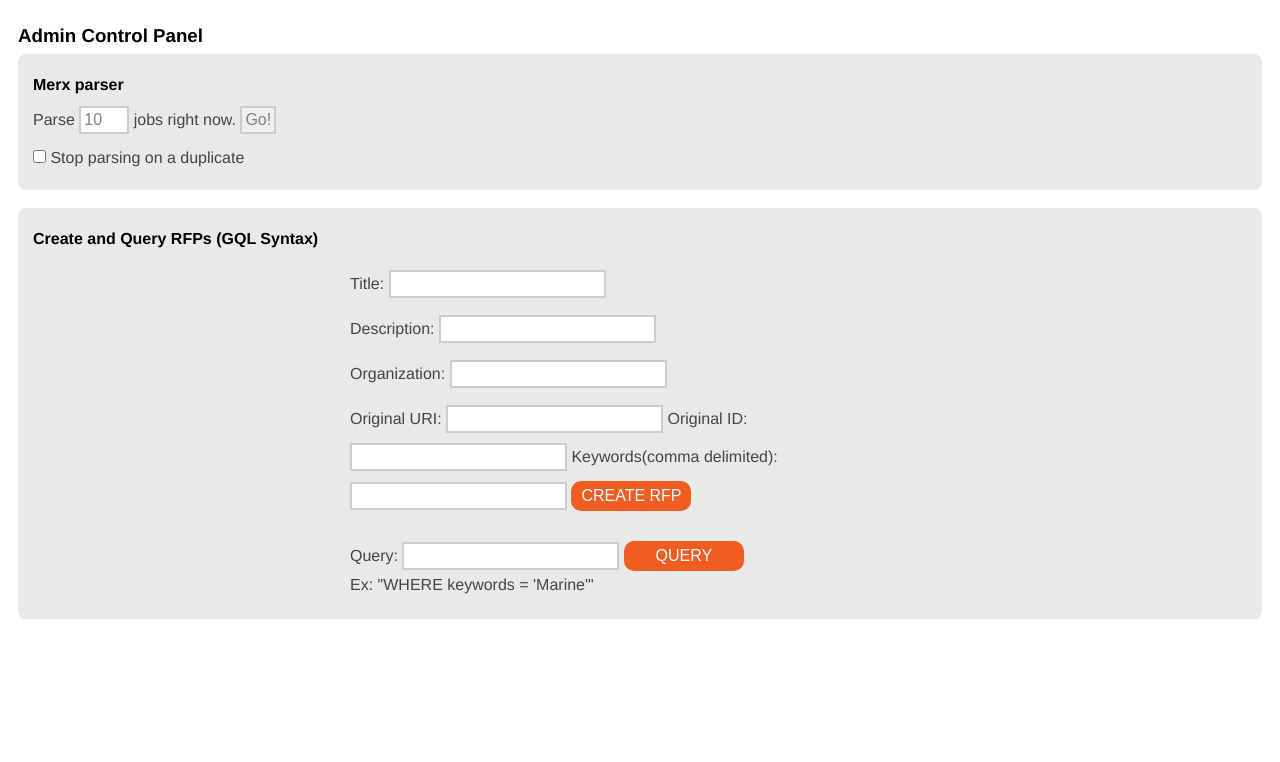
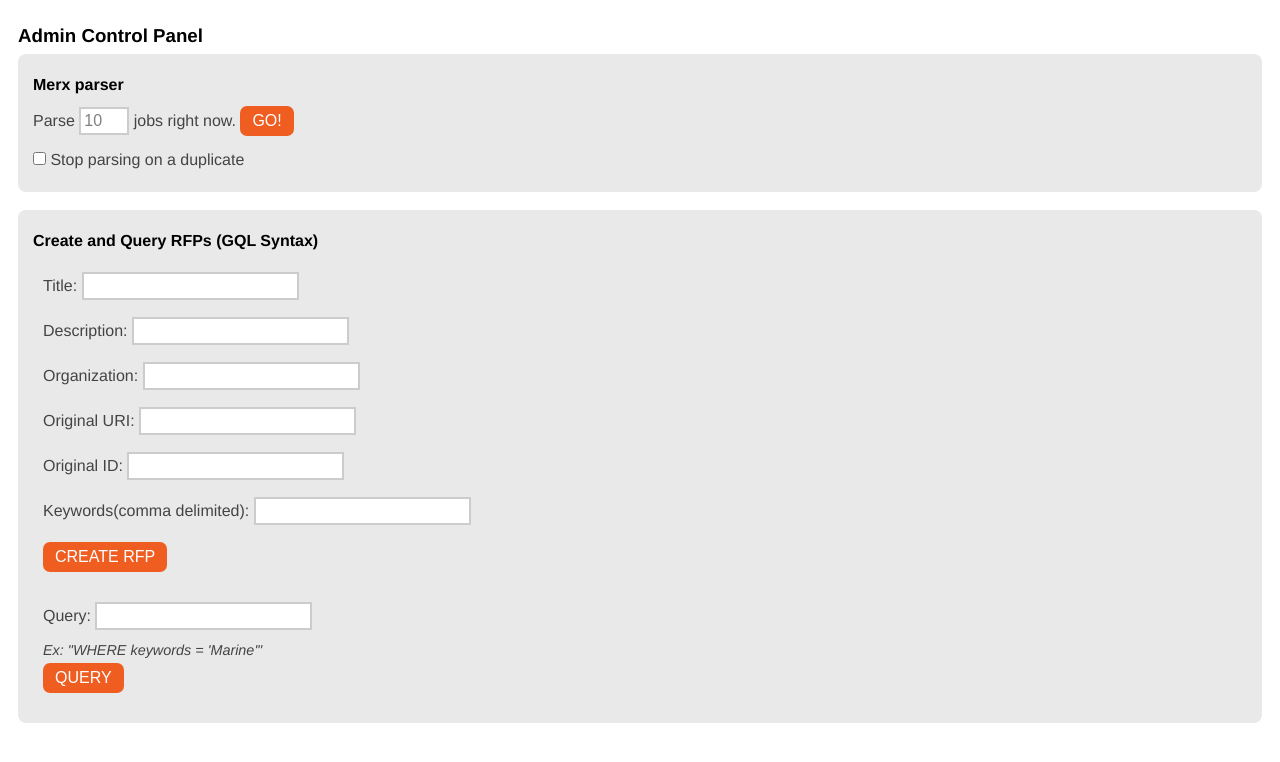
Before and after one commit to GEO-IASS/rfpow, a Python web app: template templates/admin_parsers.html in a window 1280 px wide. Shown: the top 762 px of the page. Run offline with Jinja, Linux system fonts and the light colour scheme; the template is opened without the code that fills it, so the values that code supplies are empty.

Commit message:
Admin page CSS tweaks
git-svn-id: https://stanley.cdf.toronto.edu/svn/csc301-2012-01/Group_E@76 092ab664-fcbf-46e8-8362-05d6c20691bb

```diff
--- a/handlers_admin.py
+++ b/handlers_admin.py
@@ -3,8 +3,9 @@ import jinja2
 import os
 import logging
 from backend.scheduled import ScheduledParse
+from handlers_base import BaseHandler
 
-class AdminParser(webapp2.RequestHandler):
+class AdminParser(BaseHandler):
     """Controller for the parser section of the admin panel"""
 
     def get(self, status=None):
--- a/style/main.css
+++ b/style/main.css
@@ -115,15 +115,15 @@ fieldset.fieldset_centre textarea {
 
 .button {
     font-size: 11pt;
-    width: 120px;
+    padding: 0 12px !important;
     border: none;
     height: 30px;
     text-transform: uppercase;
     background-color: #ef5d21;
     color: white;
-    -moz-border-radius: 10px;
-    -webkit-border-radius: 10px;
-    border-radius: 10px;
+    -moz-border-radius: 7px;
+    -webkit-border-radius: 7px;
+    border-radius: 7px;
     text-align: center;
 }
 
--- a/templates/admin_parsers.html
+++ b/templates/admin_parsers.html
@@ -22,7 +22,7 @@
             Parse
             <input type="text" name="parse_limit" value="10" size="2">
             jobs right now.
-            <input type="submit" value="Go!">
+            <input type="submit" class="button" value="Go!">
 
             <div class="subsection">
                 <label title="Stop parsing job as soon as a duplicate is found">
@@ -36,22 +36,20 @@
 <br>
 <div class="parser section">
     <h4>Create and Query RFPs (GQL Syntax)</h4>
-    <div class="center_form_container" style="text-align: left">
-        <form action="/create-rfp/" method="post" class="fieldset_submit">
-            <label>Title: <input type="text" name="title"/></label>
-            <label>Description: <input type="text" name="description"/></label>
-            <label>Organization: <input type="text" name="organization"/></label>
-            Original URI: <input type="text" name="original_uri"/>
-            Original ID: <input type="text" name="original_id"/>
-            Keywords(comma delimited): <input type="text" name="keywords"/>
-            <input type="submit" value="Create RFP" class="button"/>
-        </form>
-        <form action="/view-query-results/" method="post" class="fieldset_submit">
-            Query: <input type="text" name="query"/>
-            <input type="submit" value="Query" class="button"/>
-            <br>Ex: "WHERE keywords = 'Marine'"
-        </form>
-    </div>
+    <form action="/create-rfp/" method="post" class="fieldset_submit">
+        <label>Title: <input type="text" name="title"></label>
+        <label>Description: <input type="text" name="description"></label>
+        <label>Organization: <input type="text" name="organization"></label>
+        <label> Original URI: <input type="text" name="original_uri"> </label>
+        <label> Original ID: <input type="text" name="original_id"> </label>
+        <label> Keywords(comma delimited): <input type="text" name="keywords"> </label>
+        <input type="submit" value="Create RFP" class="button">
+    </form>
+    <form action="/view-query-results/" method="post" class="fieldset_submit">
+        <label> Query: <input type="text" name="query"> </label>
+        <div style="font-style:italic; font-size: 90%">Ex: "WHERE keywords = 'Marine'"</div>
+        <input type="submit" value="Query" class="button"/>
+    </form>
 
 </div>
 
```
